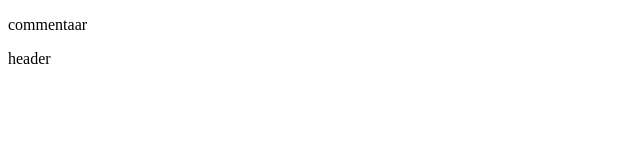
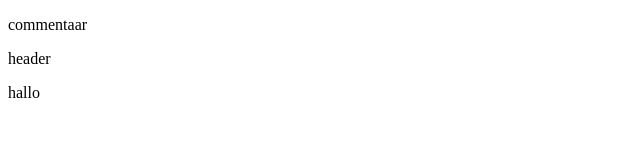
Before and after one commit to MayaMyttenaere/h5-tabellen, a plain HTML site: page index.html in a window 1280 px wide. Shown: the full height of the page, 0-640 px from the left. Drawn offline with Linux system fonts and the light colour scheme.

Commit message:
Les 1 / commentaar

```diff
--- a/index.html
+++ b/index.html
@@ -7,5 +7,6 @@
 <body>
 <p>commentaar</p>
 <p>header</p>
+<p>hallo</p>
 </body>
 </html>
```
